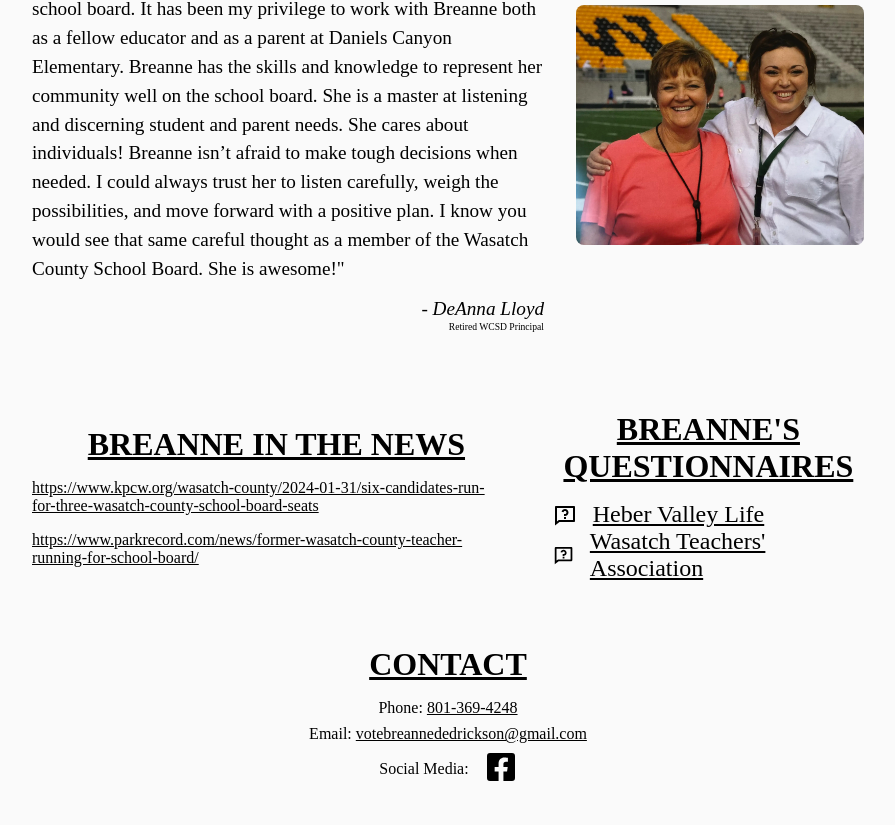
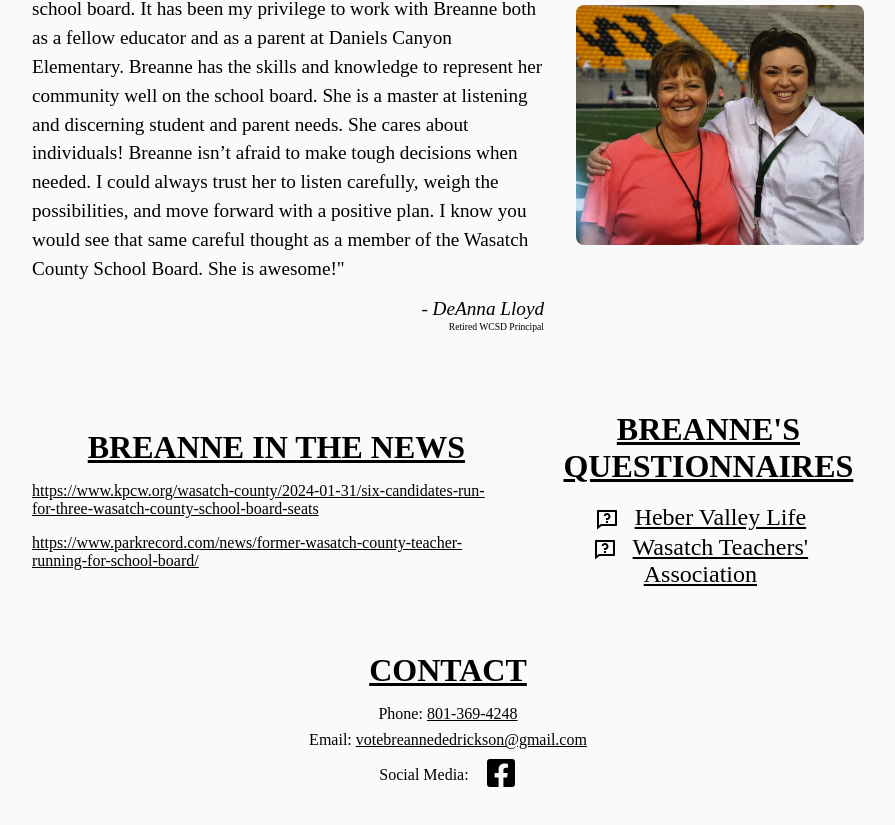
Before and after one commit to 12Kentos/Breanne, a Next.js app: page / in a window 1280 px wide. Shown: the part 3079-3904 px from the top of the page, without its empty margins (192-1087 px from the left). Built offline with nearby package versions, Linux system fonts and the light colour scheme.

Commit message:
Changed position of Icons for Questionnaires

```diff
--- a/app/page.module.scss
+++ b/app/page.module.scss
@@ -442,16 +442,22 @@
   border-radius: 0.5rem;
 }
 
+// .questionIcon {
+//   font-size: 1.5rem;
+//   margin-right: 1rem;
+// }
+
 .questionIcon {
   font-size: 1.5rem;
   margin-right: 1rem;
+  transform: translateY(25%);
 }
 
 .questionariesLi {
-  display: flex;
-  align-items: center;
-  justify-content: flex-start;
-  text-align: left;
+  // display: flex;
+  // align-items: center;
+  // justify-content: flex-start;
+  // text-align: left;
 }
 
 @media (max-width: 100em) {
@@ -623,6 +629,11 @@
     }
   }
 
+  .questionariesLi {
+    // justify-content: center;
+    // text-align: center;
+  }
+
   .endorsedText {
     &::before {
       bottom: -4rem;
```
